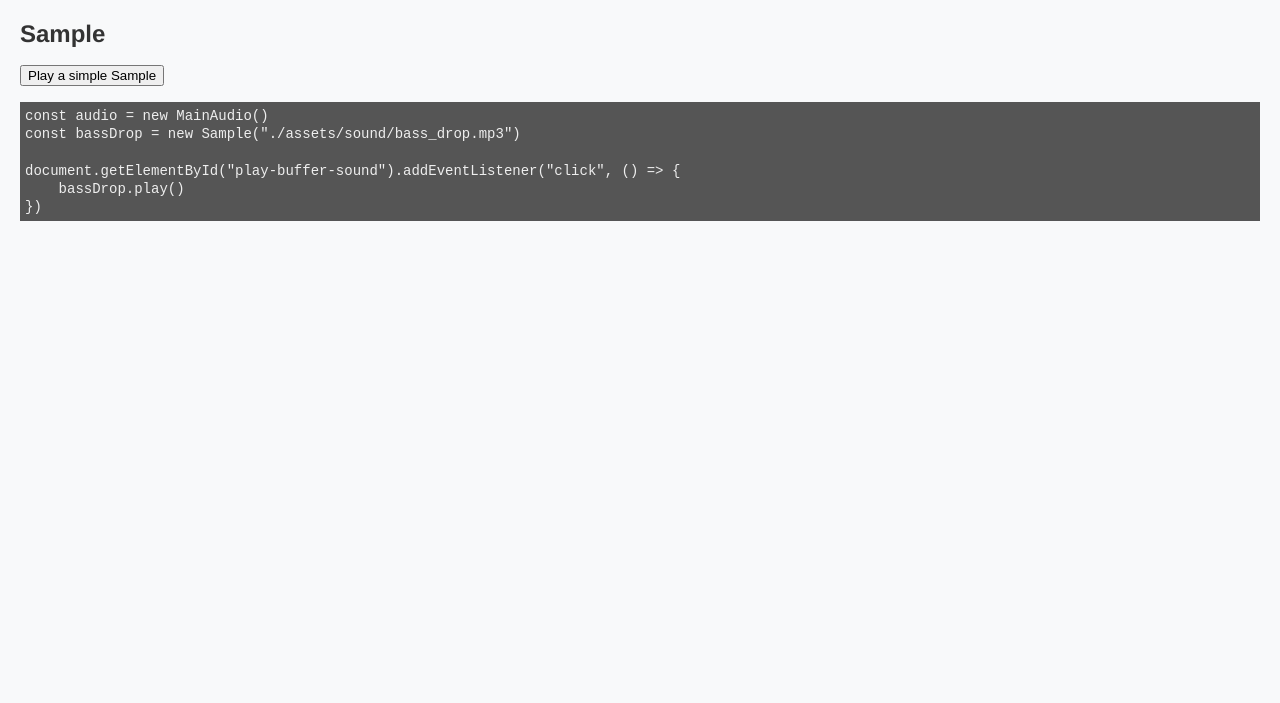
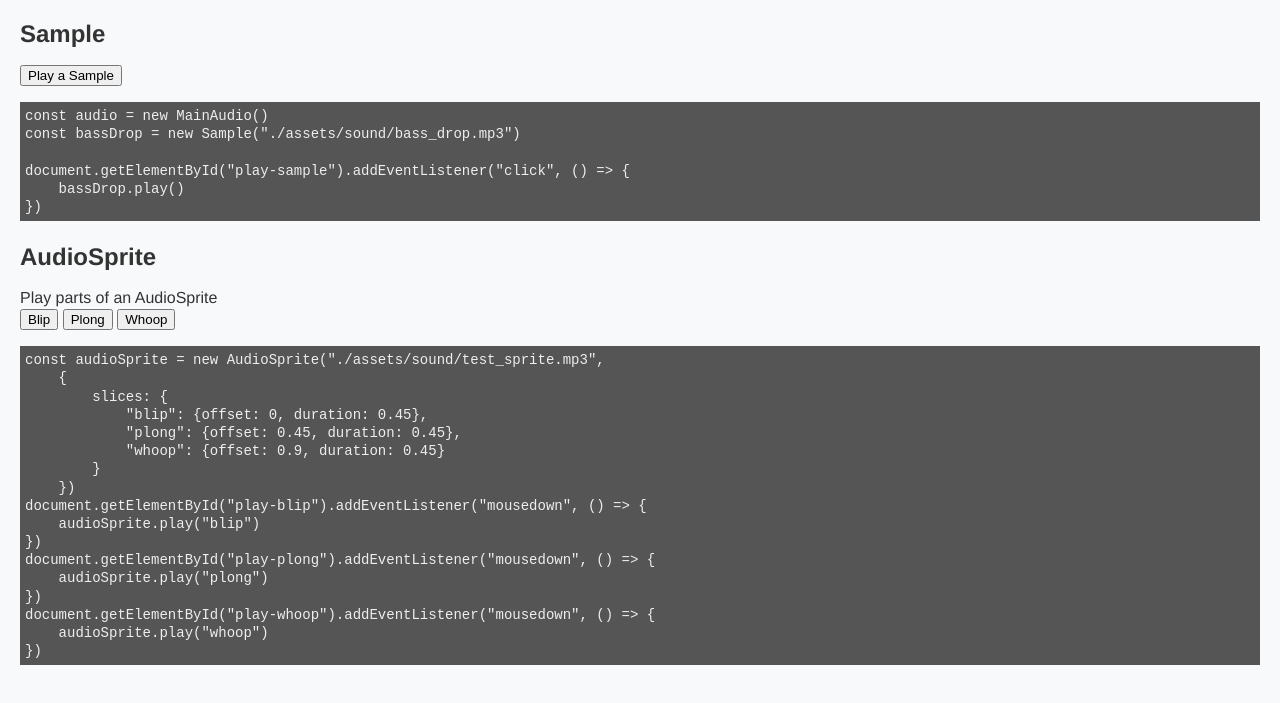
Before and after one commit to shaack/svjs-audio, a website: page index.html in a window 1280 px wide. Shown: the part 65-768 px from the top of the page. Drawn offline with Linux system fonts and the light colour scheme; no server answers.

Commit message:
Added AudioSprite support

```diff
--- a/index.html
+++ b/index.html
@@ -9,17 +9,17 @@
 <h1>svjs-audio Demo Page</h1>
 <h2>Sample</h2>
 <p>
-    <button id="play-buffer-sound">Play a simple Sample</button>
+    <button id="play-sample">Play a Sample</button>
 </p>
 <pre class="code">
 const audio = new MainAudio()
 const bassDrop = new Sample("./assets/sound/bass_drop.mp3")
 
-document.getElementById("play-buffer-sound").addEventListener("click", () => {
+document.getElementById("play-sample").addEventListener("click", () => {
     bassDrop.play()
 })
 </pre>
-<!--
+
 <h2>AudioSprite</h2>
 <p>
     Play parts of an AudioSprite<br/>
@@ -27,33 +27,54 @@ document.getElementById("play-buffer-sound").addEventListener("click", () => {
     <button id="play-plong">Plong</button>
     <button id="play-whoop">Whoop</button>
 </p>
--->
+<pre class="code">
+const audioSprite = new AudioSprite("./assets/sound/test_sprite.mp3",
+    {
+        slices: {
+            "blip": {offset: 0, duration: 0.45},
+            "plong": {offset: 0.45, duration: 0.45},
+            "whoop": {offset: 0.9, duration: 0.45}
+        }
+    })
+document.getElementById("play-blip").addEventListener("mousedown", () => {
+    audioSprite.play("blip")
+})
+document.getElementById("play-plong").addEventListener("mousedown", () => {
+    audioSprite.play("plong")
+})
+document.getElementById("play-whoop").addEventListener("mousedown", () => {
+    audioSprite.play("whoop")
+})
+</pre>
+
 <script type="module">
     import {Sample} from "./src/svjs-audio/Sample.js"
+    import {AudioSprite} from "./src/svjs-audio/AudioSprite.js"
 
     const bassDrop = new Sample("./assets/sound/bass_drop.mp3")
 
-    document.getElementById("play-buffer-sound").addEventListener("click", () => {
+    document.getElementById("play-sample").addEventListener("mousedown", () => {
         bassDrop.play()
     })
-    bassDrop.play()
-/*
+
     const audioSprite = new AudioSprite("./assets/sound/test_sprite.mp3",
         {
-            blip: {start: 0, length: 450, gain: 1},
-            plong: {start: 450, length: 450, gain: 1},
-            whoop: {start: 900, length: 450, gain: 1}
+            slices: {
+                "blip": {offset: 0, duration: 0.45},
+                "plong": {offset: 0.45, duration: 0.45},
+                "whoop": {offset: 0.9, duration: 0.45}
+            }
         })
-    document.getElementById("play-blip").addEventListener("click", () => {
+    document.getElementById("play-blip").addEventListener("mousedown", () => {
         audioSprite.play("blip")
     })
-    document.getElementById("play-plong").addEventListener("click", () => {
+    document.getElementById("play-plong").addEventListener("mousedown", () => {
         audioSprite.play("plong")
     })
-    document.getElementById("play-whoop").addEventListener("click", () => {
+    document.getElementById("play-whoop").addEventListener("mousedown", () => {
         audioSprite.play("whoop")
     })
-    */
+
 </script>
 </body>
 </html>
--- /dev/null
+++ b/src/svjs-audio/AudioSprite.js
@@ -0,0 +1,20 @@
+import {Audio} from "./Audio.js"
+import {Sample} from "./Sample.js"
+
+/**
+ * Author and copyright: Stefan Haack (https://shaack.com)
+ * Repository: https://github.com/shaack/svjs-audio
+ * License: MIT, see file 'LICENSE'
+ */
+
+export class AudioSprite extends Sample {
+
+    play(sliceName, when = 0) {
+        const slice = this.props.slices[sliceName]
+        if (!slice) {
+            throw new Error(`slice ${sliceName} not found in sprite`)
+        }
+        super.play(when, slice.offset, slice.duration)
+    }
+
+}
--- a/src/svjs-audio/Sample.js
+++ b/src/svjs-audio/Sample.js
@@ -15,23 +15,23 @@ export class Sample {
         }
         Object.assign(this.props, props)
         this.gainNode = Audio.getContext().createGain()
-        this.gainNode.gain.value = this.props.gain
+        this.setGain(this.props.gain)
         this.audioBuffer = null
     }
 
     setGain(gain) {
-        this.gainNode.gain.value = gain
+        this.gainNode.gain.setValueAtTime(gain, Audio.getContext().currentTime)
     }
 
-    play() {
+    play(when = undefined, offset = undefined, duration = undefined) {
         let source
         if (this.audioBuffer) {
             source = this.createBufferSource()
-            source.start()
+            source.start(when, offset, duration)
         } else {
             this.load().then(() => {
                 source = this.createBufferSource()
-                source.start()
+                source.start(when, offset, duration)
             })
         }
 
@@ -53,6 +53,7 @@ export class Sample {
             request.onload = () => {
                 Audio.getContext().decodeAudioData(request.response, (audioBuffer) => {
                     this.audioBuffer = audioBuffer
+                    console.log(audioBuffer)
                     console.log(audioBuffer.getChannelData(0))
                     resolve()
                 }, () => {
```
